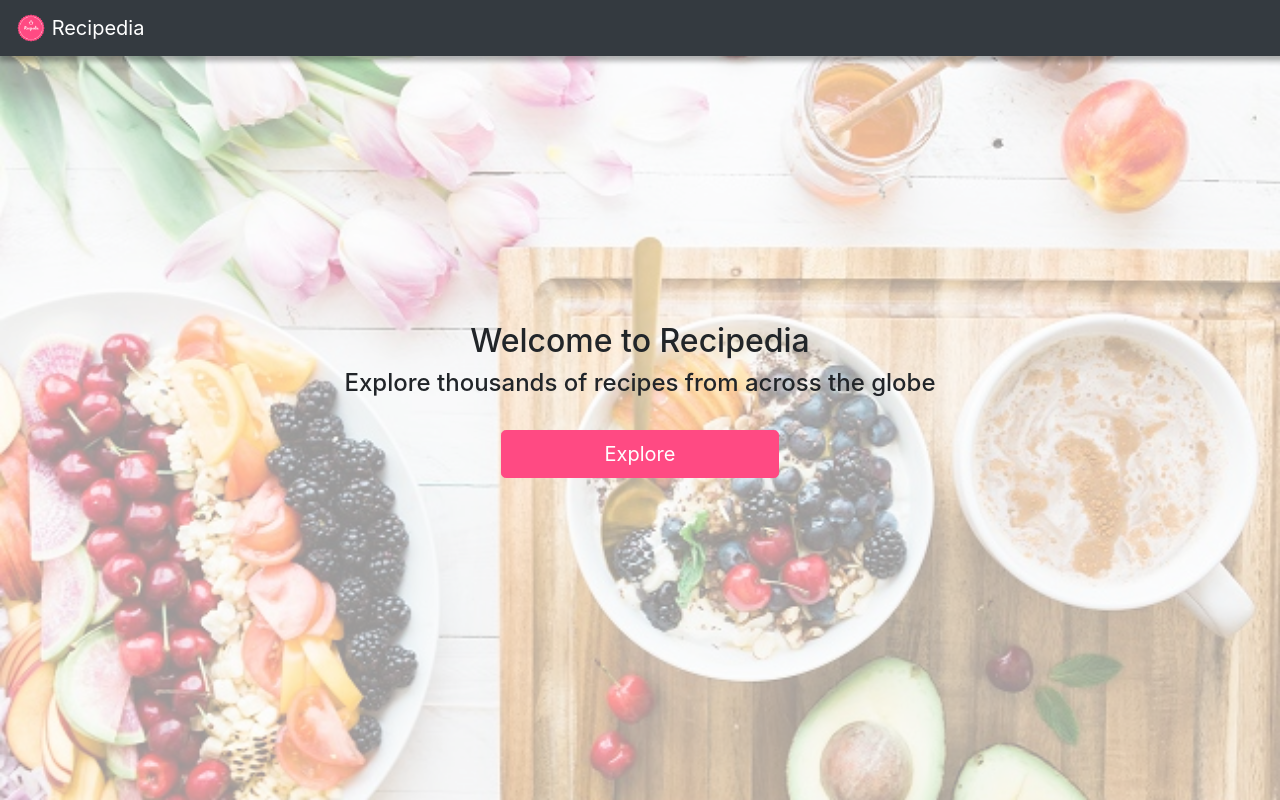
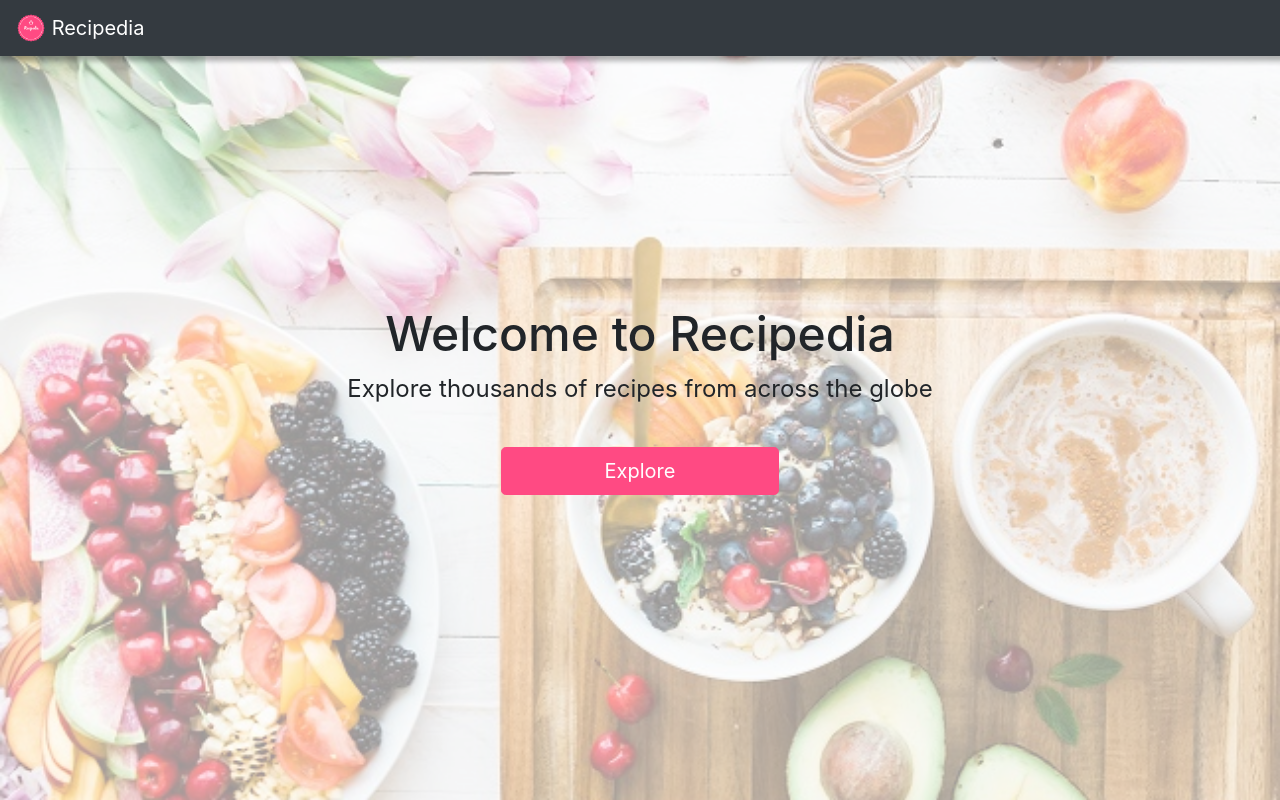
Before and after one commit to elikeyz/recipedia, a React app: page / in a window 1280 px wide. Built offline with nearby package versions, Linux system fonts and the light colour scheme.

Commit message:
add some background color and change the landing page font size

```diff
--- a/src/App.css
+++ b/src/App.css
@@ -9,6 +9,7 @@ html {
 
 body {
   height: 100vh;
+  background-color: #DDD;
 }
 
 header {
--- a/src/pages/Home/home.scss
+++ b/src/pages/Home/home.scss
@@ -14,6 +14,14 @@
 
 .landing-container {
   text-align: center;
+
+  .landing-heading {
+    font-size: 3rem;
+  }
+
+  .landing-text {
+    font-size: 1.5rem;
+  }
 
   button {
     background-color: #FF4A83;
--- a/src/pages/Home/index.js
+++ b/src/pages/Home/index.js
@@ -8,8 +8,8 @@ function Home() {
     <main className="landing-background">
       <div className="overlay">
         <Container className="landing-container">
-          <h1>Welcome to Recipedia</h1>
-          <h2>Explore thousands of recipes from across the globe</h2>
+          <h1 className="landing-heading">Welcome to Recipedia</h1>
+          <p className="landing-text">Explore thousands of recipes from across the globe</p>
           <br />
           <Link to="/recipes">
             <Button size="lg" variant="dark">Explore</Button>
--- a/src/pages/Recipes/index.js
+++ b/src/pages/Recipes/index.js
@@ -89,6 +89,7 @@ export class Recipes extends Component {
                 className=" mr-sm-2"
                 value={searchFieldInput}
                 onChange={this.handleSearchFieldInputChange}
+                required
               />
               <Button variant="dark" type="submit">Submit</Button>
             </Form.Group>
@@ -99,6 +100,10 @@ export class Recipes extends Component {
               Search results for &ldquo;
               {searchFieldInput}
               &rdquo;
+              sorted by {((sortInput) => {
+                if (sortInput === 'r') return 'rating';
+                if (sortInput === 't') return 'trendingness';
+              })(sortInput)}
             </h2>
             )
           }
```
